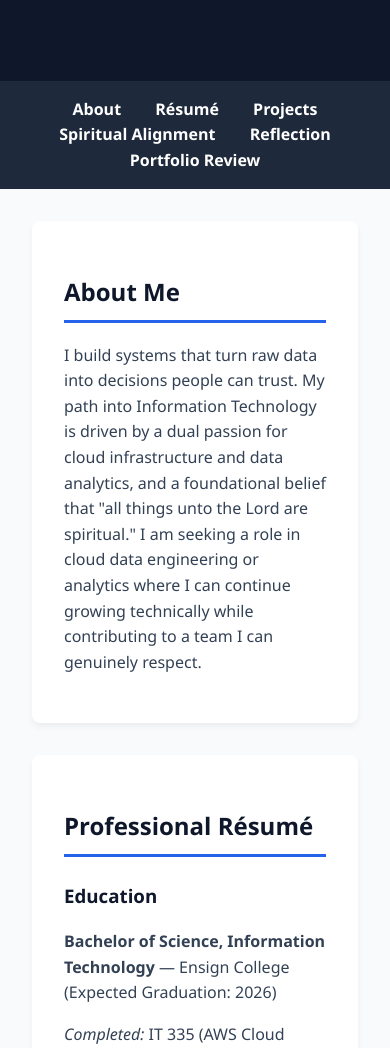
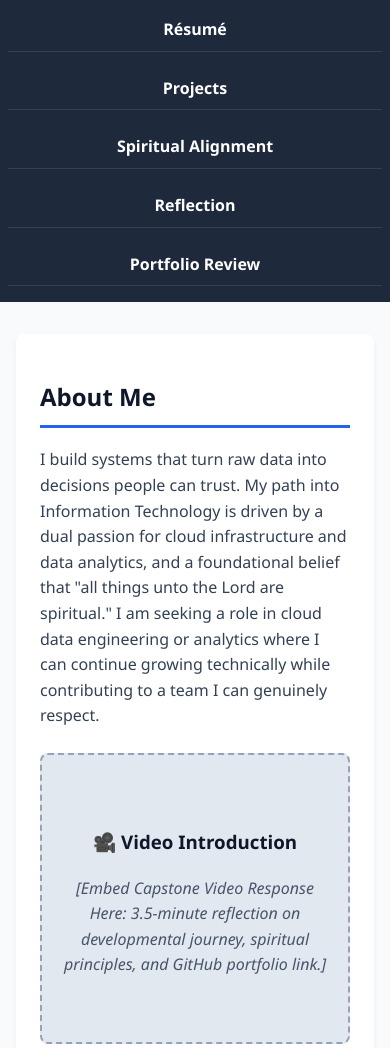
Before and after one commit to chrisbuike-ai/cummunabuike.github.io, a plain HTML site: page index.html in a window 390 px wide. Shown: the part 264-1312 px from the top of the page. Drawn offline with Linux system fonts and the light colour scheme.

Commit message:
Enhance accessibility and navigation semantics
Added focus state styling for accessibility and updated navigation for improved semantics.

```diff
--- a/index.html
+++ b/index.html
@@ -5,14 +5,21 @@
     <meta name="viewport" content="width=device-width, initial-scale=1.0">
     <title>Christian Umunnabuike | IT Portfolio</title>
     <style>
-        :root { --primary: #0f172a; --accent: #2563eb; --bg: #f8fafc; --text: #334155; }
+        :root { --primary: #0f172a; --accent: #2563eb; --bg: #f8fafc; --text: #334155; --focus: #f59e0b; }
         body { font-family: 'Segoe UI', system-ui, sans-serif; line-height: 1.6; color: var(--text); background: var(--bg); margin: 0; }
+
+        /* Skip Link for Accessibility */
+        .skip-link { position: absolute; top: -40px; left: 0; background: var(--accent); color: white; padding: 8px; z-index: 1000; }
+        .skip-link:focus { top: 0; }
+
         header { background: var(--primary); color: white; padding: 4rem 2rem; text-align: center; }
         header h1 { margin: 0; font-size: 2.5rem; }
         header p { font-size: 1.2rem; opacity: 0.9; margin-top: 0.5rem; }
+
         nav { background: #1e293b; padding: 1rem; text-align: center; position: sticky; top: 0; z-index: 100; }
         nav a { color: white; text-decoration: none; margin: 0 15px; font-weight: bold; transition: color 0.3s; }
-        nav a:hover { color: #60a5fa; }
+        nav a:hover, nav a:focus { color: #60a5fa; outline: 2px solid var(--focus); outline-offset: 2px; }
+
         .container { max-width: 900px; margin: 2rem auto; padding: 0 2rem; }
         section { background: white; padding: 2rem; margin-bottom: 2rem; border-radius: 8px; box-shadow: 0 4px 6px rgba(0,0,0,0.05); }
         h2 { color: var(--primary); border-bottom: 3px solid var(--accent); padding-bottom: 0.5rem; }
@@ -21,17 +28,33 @@
         .tag { display: inline-block; background: #e0e7ff; color: var(--accent); padding: 2px 8px; border-radius: 4px; font-size: 0.85rem; margin-right: 5px; margin-bottom: 5px; }
         ul { margin-bottom: 1rem; }
         li { margin-bottom: 0.5rem; }
+
+        /* Video Placeholder */
+        .video-container { background: #e2e8f0; border: 2px dashed #94a3b8; border-radius: 8px; padding: 3rem 1rem; text-align: center; margin: 1.5rem 0; color: #475569; }
+
         footer { text-align: center; padding: 2rem; color: #64748b; font-size: 0.9rem; }
+
+        /* Mobile Responsiveness */
+        @media (max-width: 768px) {
+            header { padding: 2rem 1rem; }
+            header h1 { font-size: 1.8rem; }
+            nav { display: flex; flex-direction: column; padding: 0.5rem; }
+            nav a { margin: 0.5rem 0; padding: 0.5rem; border-bottom: 1px solid #334155; }
+            .container { padding: 0 1rem; }
+            section { padding: 1.5rem; }
+        }
     </style>
 </head>
 <body>
+
+<a href="#main-content" class="skip-link">Skip to main content</a>
 
 <header>
     <h1>Christian Umunnabuike</h1>
     <p>Information Technology | Cloud Architecture & Data Analytics</p>
 </header>
 
-<nav>
+<nav aria-label="Main Navigation">
     <a href="#about">About</a>
     <a href="#resume">Résumé</a>
     <a href="#projects">Projects</a>
@@ -40,11 +63,17 @@
     <a href="#review">Portfolio Review</a>
 </nav>
 
-<div class="container">
+<div class="container" id="main-content">
 
     <section id="about">
         <h2>About Me</h2>
         <p>I build systems that turn raw data into decisions people can trust. My path into Information Technology is driven by a dual passion for cloud infrastructure and data analytics, and a foundational belief that "all things unto the Lord are spiritual." I am seeking a role in cloud data engineering or analytics where I can continue growing technically while contributing to a team I can genuinely respect.</p>
+
+        <!-- Multimedia Integration -->
+        <div class="video-container" role="region" aria-label="Video Introduction Placeholder">
+            <h3>🎥 Video Introduction</h3>
+            <p><em>[Embed Capstone Video Response Here: 3.5-minute reflection on developmental journey, spiritual principles, and GitHub portfolio link.]</em></p>
+        </div>
     </section>
 
     <section id="resume">
```
